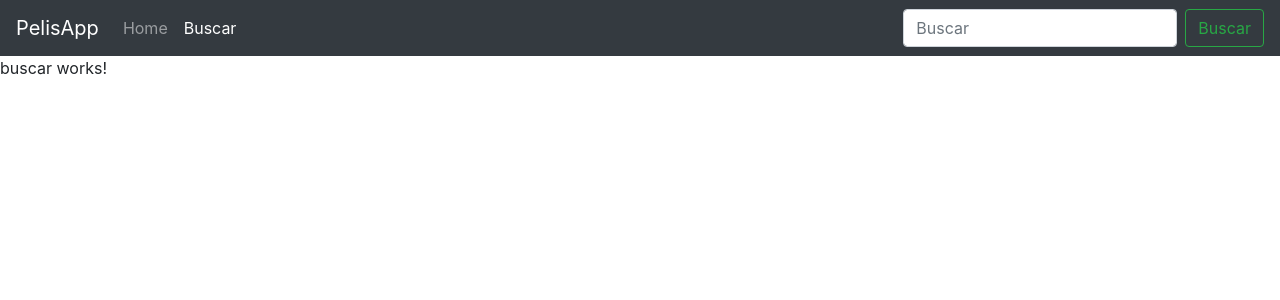
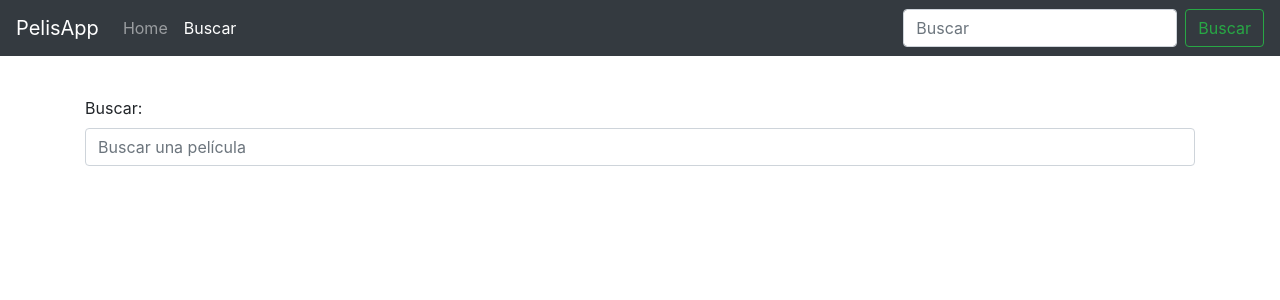
Before and after one commit to norbe1994/peliculas-app2, an Angular app: page /buscar in a window 1280 px wide. Shown: the top 300 px of the page. Built offline with nearby package versions, Linux system fonts and the light colour scheme.

Commit message:
crear funcion basica de buscar

```diff
--- a/src/app/app.module.ts
+++ b/src/app/app.module.ts
@@ -1,6 +1,7 @@
 import { BrowserModule } from '@angular/platform-browser'
 import { NgModule } from '@angular/core'
 import { AppRoutingModule } from './app-routing.module'
+import { FormsModule } from '@angular/forms'
 import { HttpClientJsonpModule, HttpClientModule } from '@angular/common/http'
 // componentes
 import { AppComponent } from './app.component'
@@ -11,7 +12,7 @@ import { PeliculaComponent } from './components/pelicula/pelicula.component'
 import { PeliculasService } from './providers/peliculas.service'
 import { BuscarComponent } from './components/buscar/buscar.component'
 // pipes
-import { NoimagePipe } from './pipes/noimage.pipe';
+import { NoimagePipe } from './pipes/noimage.pipe'
 import { GaleriaComponent } from './components/home/galeria.component'
 
 @NgModule({
@@ -24,7 +25,7 @@ import { GaleriaComponent } from './components/home/galeria.component'
     NoimagePipe,
     GaleriaComponent
   ],
-  imports: [BrowserModule, AppRoutingModule, HttpClientJsonpModule, HttpClientModule],
+  imports: [BrowserModule, AppRoutingModule, HttpClientJsonpModule, HttpClientModule, FormsModule],
   providers: [PeliculasService],
   bootstrap: [AppComponent]
 })
--- a/src/app/components/buscar/buscar.component.html
+++ b/src/app/components/buscar/buscar.component.html
@@ -1,3 +1,11 @@
-<p>
-  buscar works!
-</p>
+<div class="container main-container">
+  <div class="row">
+    <div class="col-md-12">
+      <div class="form-group">
+        <label>Buscar:</label>
+        <input [(ngModel)]="termino" name="termino" (keyup.enter)="buscar()" placeholder="Buscar una película"
+          type="text" class="form-control">
+      </div>
+    </div>
+  </div>
+</div>
--- a/src/app/components/buscar/buscar.component.ts
+++ b/src/app/components/buscar/buscar.component.ts
@@ -1,4 +1,4 @@
-import { Component, OnInit } from '@angular/core';
+import { Component, OnInit } from '@angular/core'
 
 @Component({
   selector: 'app-buscar',
@@ -6,10 +6,12 @@ import { Component, OnInit } from '@angular/core';
   styles: []
 })
 export class BuscarComponent implements OnInit {
+  public termino: string
+  constructor() {}
 
-  constructor() { }
+  ngOnInit() {}
 
-  ngOnInit() {
+  buscar() {
+    console.log(this.termino)
   }
-
 }
--- a/src/app/components/home/home.component.ts
+++ b/src/app/components/home/home.component.ts
@@ -12,14 +12,17 @@ export class HomeComponent implements OnInit {
   public popularesNinos: any[] = []
   constructor(public _ps: PeliculasService) {
     this._ps.getCartelera().subscribe(data => {
+      console.log(data[0])
       this.cartelera = data
     })
 
     this._ps.getPopulares().subscribe(data => {
+      console.log(data[0])
       this.populares = data
     })
 
     this._ps.getPopularesNinos().subscribe(data => {
+      console.log(data[0])
       this.popularesNinos = data
     })
   }
```
